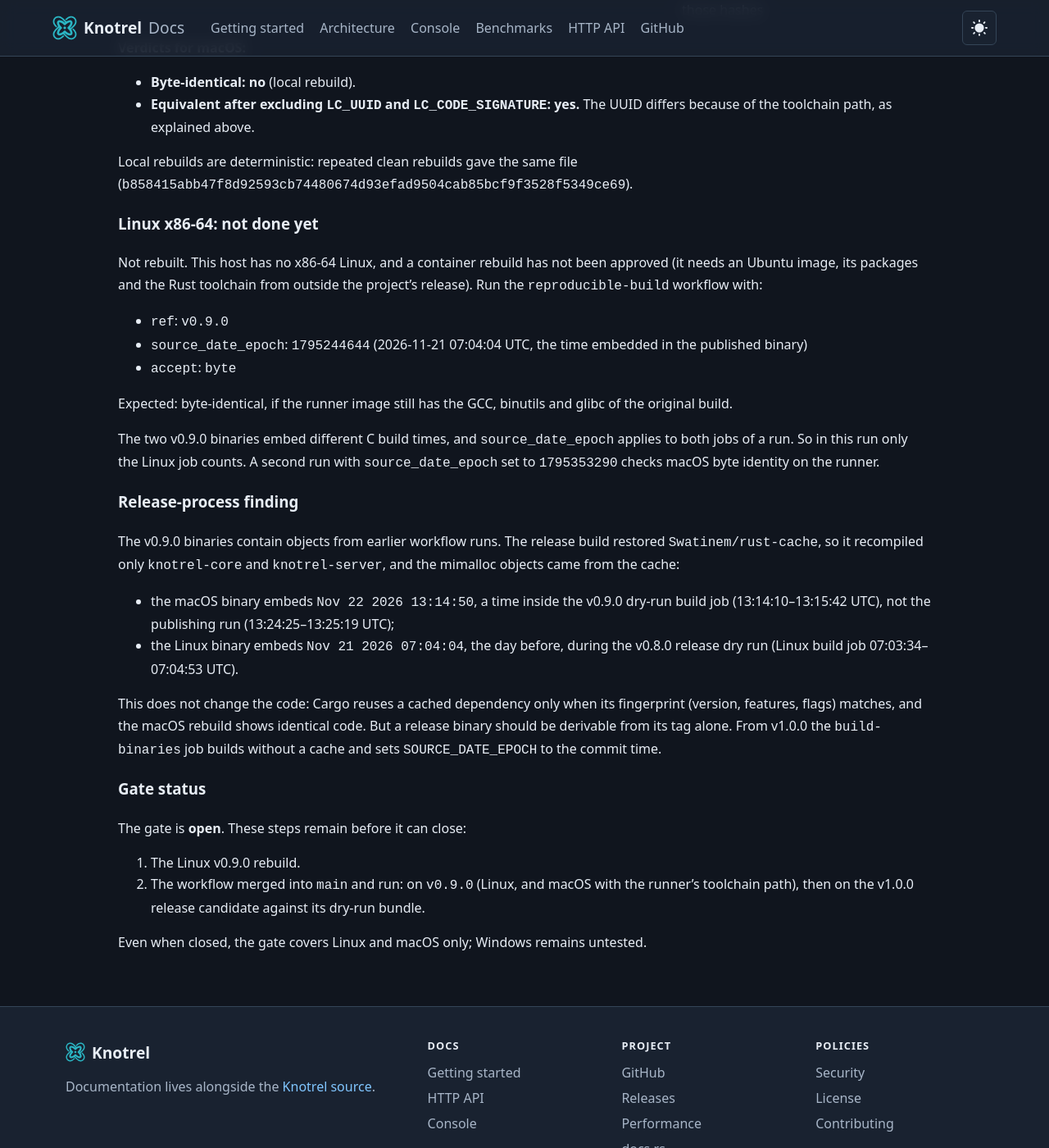
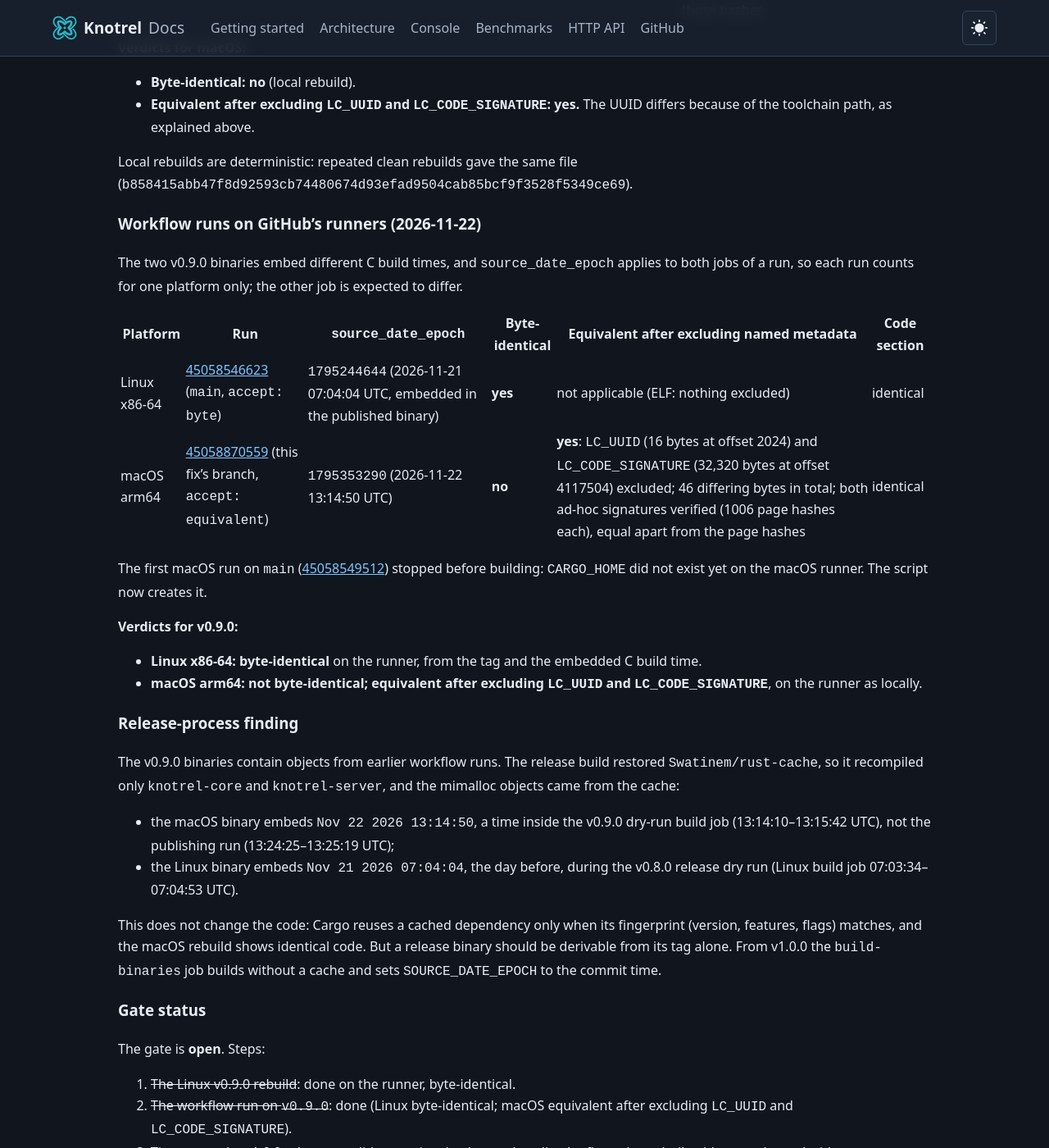
Before and after one commit to knotrel/knotrel, a Jekyll site: the page built from docs/releases/reproducible-build.md, in a window 1280 px wide and 1400 px high, scrolled down 4537 px. Shown: the whole window at 82% size. Built offline with Jekyll 4.4.1, drawn with Linux system fonts in a browser that asks for light colours; our own code applies the rules of GitHub Pages for plain Markdown files; some of the changed text lies outside the part shown.

Commit message:
docs(release): record the v0.9.0 reproducible-build results on GitHub's runners
Co-Authored-By: Claude Opus 5.5 <noreply@anthropic.com>

```diff
--- a/docs/releases/reproducible-build.md
+++ b/docs/releases/reproducible-build.md
@@ -208,25 +208,28 @@ Rust 1.100.0 on a `git archive` export of the tag.
 Local rebuilds are deterministic: repeated clean rebuilds gave the same file
 (`b858415abb47f8d92593cb74480674d93efad9504cab85bcf9f3528f5349ce69`).
 
-### Linux x86-64: not done yet
-
-Not rebuilt. This host has no x86-64 Linux, and a container rebuild has not
-been approved (it needs an Ubuntu image, its packages and the Rust toolchain
-from outside the project's release). Run the `reproducible-build` workflow
-with:
-
-- `ref`: `v0.9.0`
-- `source_date_epoch`: `1795244644` (2026-11-21 07:04:04 UTC, the time
-  embedded in the published binary)
-- `accept`: `byte`
-
-Expected: byte-identical, if the runner image still has the GCC, binutils and
-glibc of the original build.
+### Workflow runs on GitHub's runners (2026-11-22)
 
 The two v0.9.0 binaries embed different C build times, and
-`source_date_epoch` applies to both jobs of a run. So in this run only the
-Linux job counts. A second run with `source_date_epoch` set to `1795353290`
-checks macOS byte identity on the runner.
+`source_date_epoch` applies to both jobs of a run, so each run counts for
+one platform only; the other job is expected to differ.
+
+| Platform | Run | `source_date_epoch` | Byte-identical | Equivalent after excluding named metadata | Code section |
+|---|---|---|---|---|---|
+| Linux x86-64 | [45058546623](https://github.com/knotrel/knotrel/actions/runs/45058546623) (`main`, `accept: byte`) | `1795244644` (2026-11-21 07:04:04 UTC, embedded in the published binary) | **yes** | not applicable (ELF: nothing excluded) | identical |
+| macOS arm64 | [45058870559](https://github.com/knotrel/knotrel/actions/runs/45058870559) (this fix's branch, `accept: equivalent`) | `1795353290` (2026-11-22 13:14:50 UTC) | **no** | **yes**: `LC_UUID` (16 bytes at offset 2024) and `LC_CODE_SIGNATURE` (32,320 bytes at offset 4117504) excluded; 46 differing bytes in total; both ad-hoc signatures verified (1006 page hashes each), equal apart from the page hashes | identical |
+
+The first macOS run on `main`
+([45058549512](https://github.com/knotrel/knotrel/actions/runs/45058549512))
+stopped before building: `CARGO_HOME` did not exist yet on the macOS runner.
+The script now creates it.
+
+**Verdicts for v0.9.0:**
+
+- **Linux x86-64: byte-identical** on the runner, from the tag and the
+  embedded C build time.
+- **macOS arm64: not byte-identical; equivalent after excluding `LC_UUID`
+  and `LC_CODE_SIGNATURE`**, on the runner as locally.
 
 ### Release-process finding
 
@@ -248,12 +251,15 @@ From v1.0.0 the `build-binaries` job builds without a cache and sets
 
 ### Gate status
 
-The gate is **open**. These steps remain before it can close:
+The gate is **open**. Steps:
 
-1. The Linux v0.9.0 rebuild.
-2. The workflow merged into `main` and run: on `v0.9.0` (Linux, and macOS
-   with the runner's toolchain path), then on the v1.0.0 release candidate
-   against its dry-run bundle.
+1. ~~The Linux v0.9.0 rebuild~~: done on the runner, byte-identical.
+2. ~~The workflow run on `v0.9.0`~~: done (Linux byte-identical; macOS
+   equivalent after excluding `LC_UUID` and `LC_CODE_SIGNATURE`).
+3. The run on the v1.0.0 release candidate against its dry-run bundle, the
+   first release built without cache and with `SOURCE_DATE_EPOCH`; whether a
+   macOS result that is equivalent but not byte-identical is accepted needs
+   the recorded maintainer decision of the release procedure.
 
 Even when closed, the gate covers Linux and macOS only; Windows remains
 untested.
```
